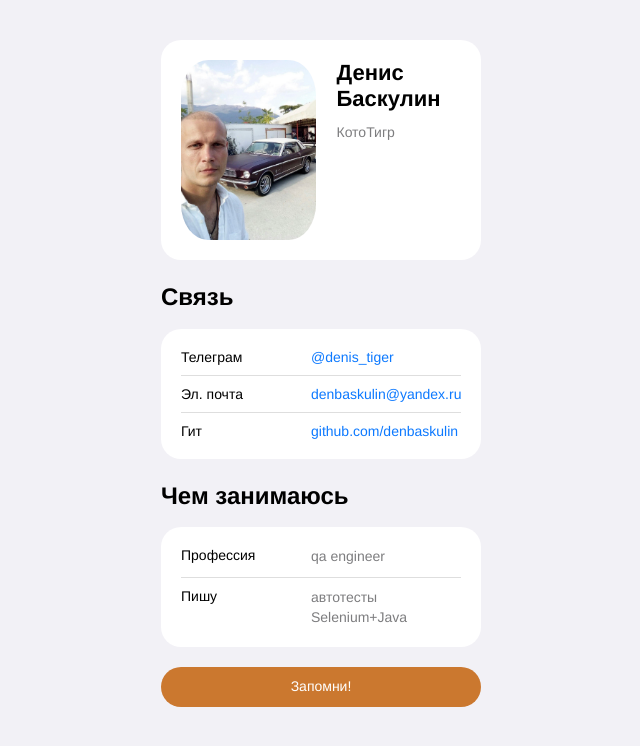
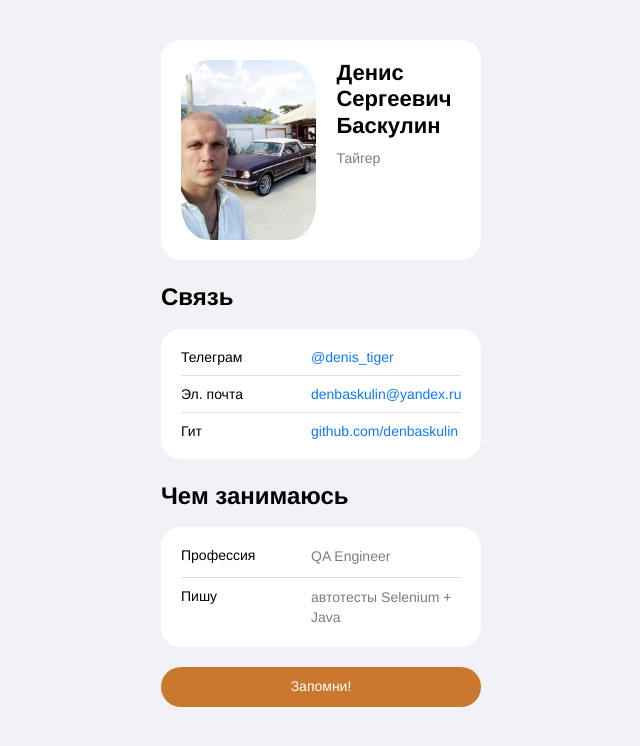
Before and after one commit to denbaskulin/CV-2, a plain HTML site: page index.html in a window 1280 px wide. Shown: the whole page, without its empty margins (319-959 px from the left). Drawn offline with Linux system fonts and the light colour scheme.

Commit message:
izmeneniya

```diff
--- a/index.html
+++ b/index.html
@@ -12,8 +12,8 @@
     <header class="header">
       <img src="./avatar.jpg" alt="avatar" class="header__avatar" />
       <div class="header__textContainer">
-        <h1 class="header__title">Денис Баскулин</h1>
-        <h3 class="header__subtitle">КотоТигр</h3>
+        <h1 class="header__title">Денис Сергеевич Баскулин</h1>
+        <h3 class="header__subtitle">Тайгер</h3>
       </div>
     </header>
     <main>
@@ -43,11 +43,11 @@
         <ul class="links__container">
           <li class="links__link">
             <p class="links__title">Профессия</p>
-            <h3 class="header__subtitle">qa engineer</h3>
+            <h3 class="header__subtitle">QA Engineer</h3>
           </li>
           <li class="links__link">
             <p class="links__title">Пишу</p>
-            <h3 class="header__subtitle">автотесты Selenium+Java</h3>
+            <h3 class="header__subtitle">автотесты Selenium + Java</h3>
           </li>
         </ul>
       </section>
```
